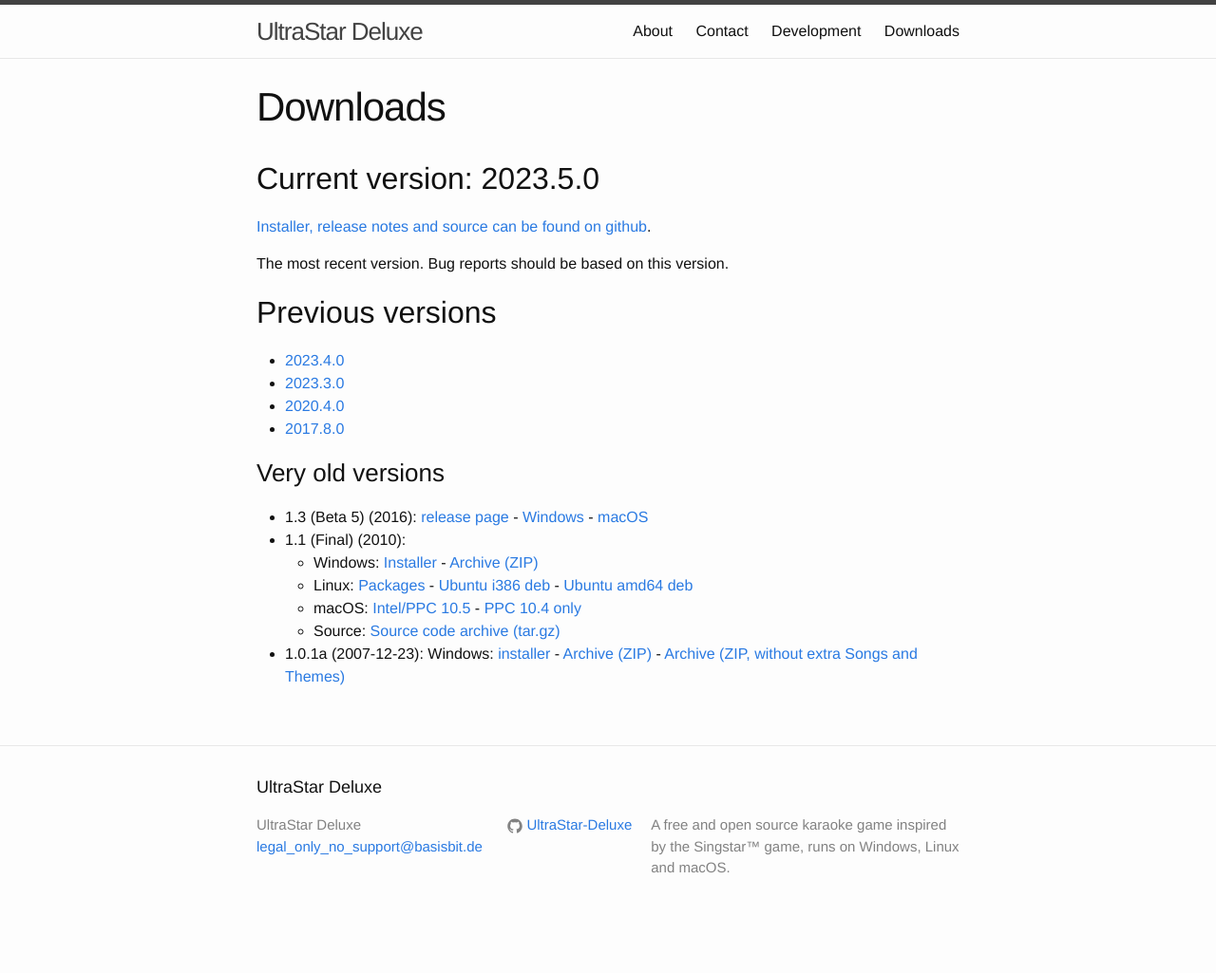
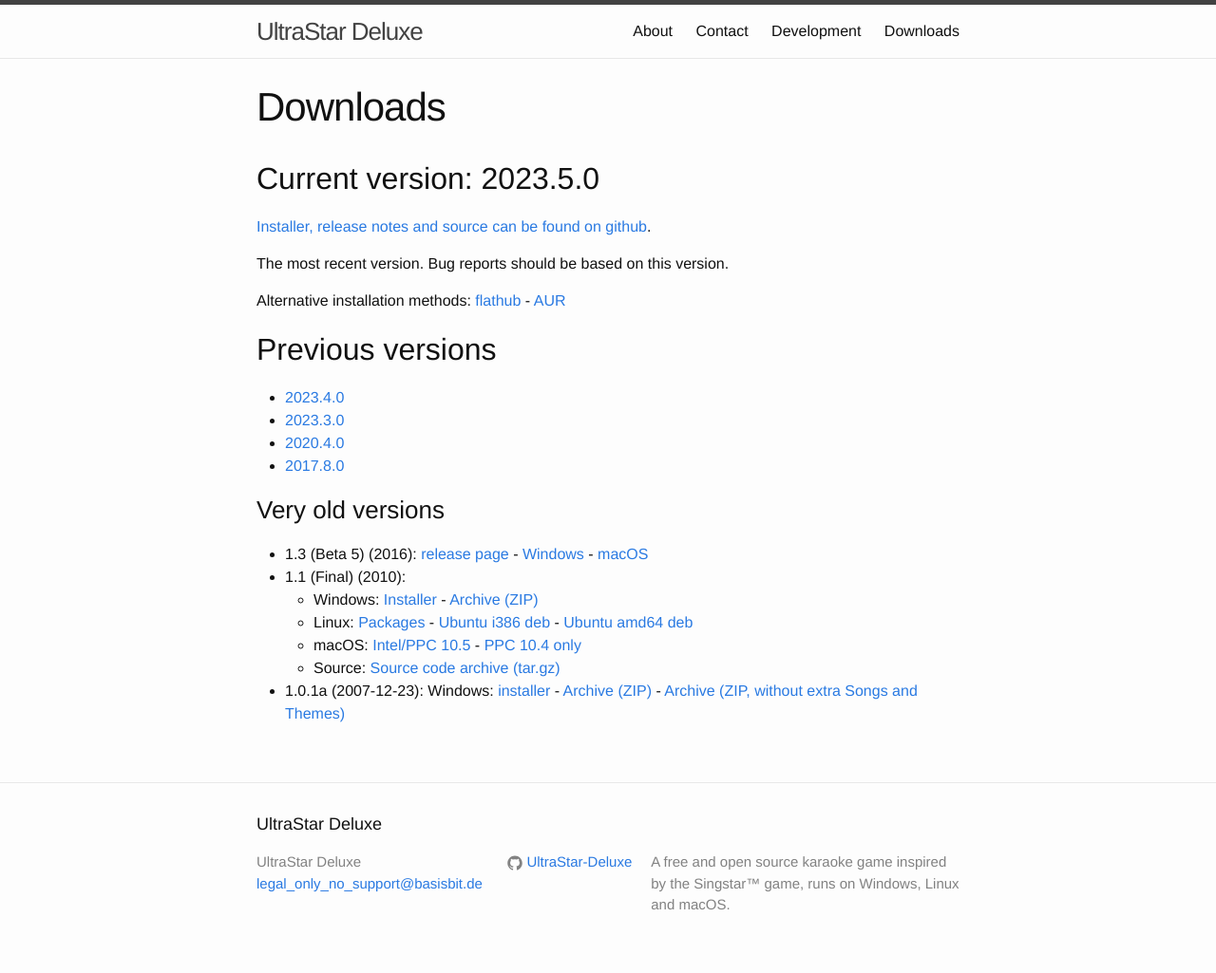
Before and after one commit to UltraStar-Deluxe/ultrastar-deluxe.github.io, a Jekyll site: the page built from downloads.md, in a window 1280 px wide. Shown: the whole page at 95% size. Built offline with Jekyll 4.4.1, drawn with Linux system fonts in a browser that asks for light colours; before the commit the page ends 986 px from its top, so only the background shows below that.

Commit message:
add alternative installation methods to download page

```diff
--- a/downloads.md
+++ b/downloads.md
@@ -10,6 +10,10 @@
 
 The most recent version.
 Bug reports should be based on this version.
+
+Alternative installation methods:
+[flathub](https://flathub.org/apps/eu.usdx.UltraStarDeluxe) -
+[AUR](https://aur.archlinux.org/packages/ultrastardx-git)
 
 
 ## Previous versions
```
